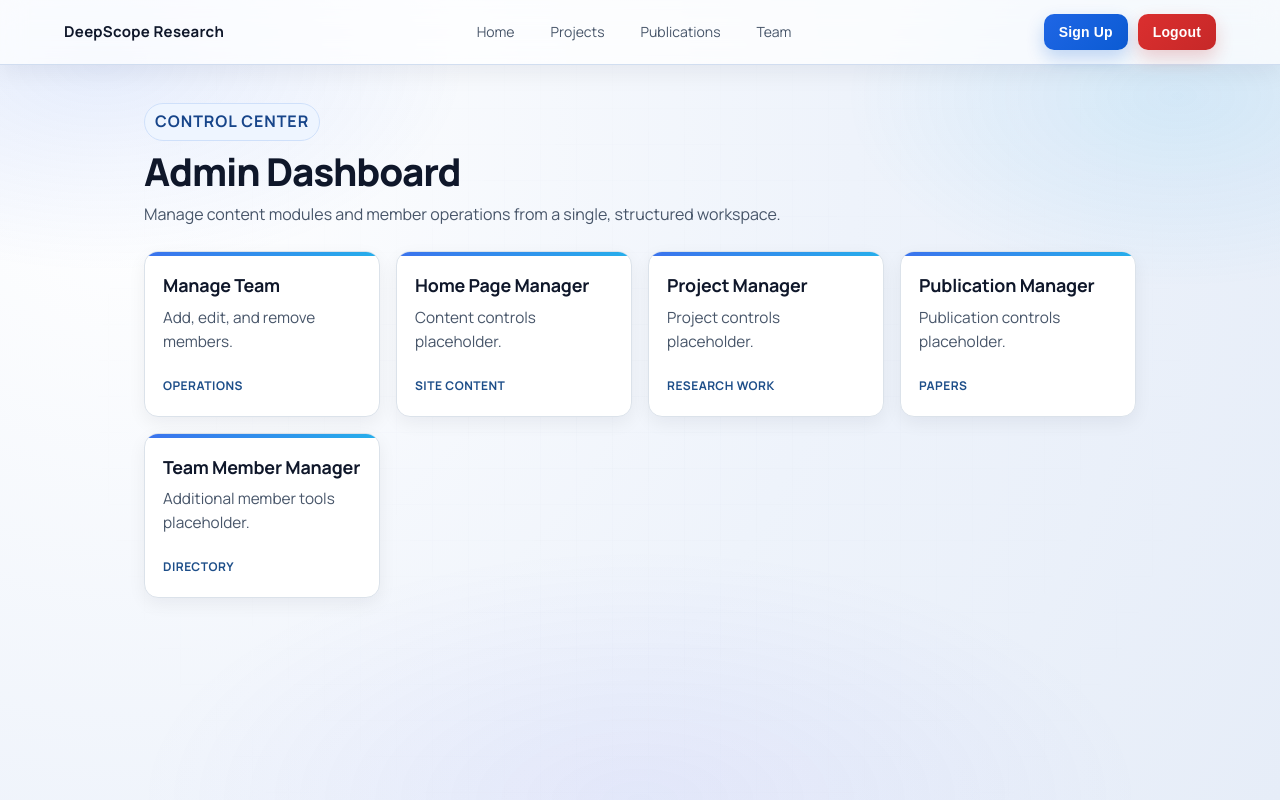
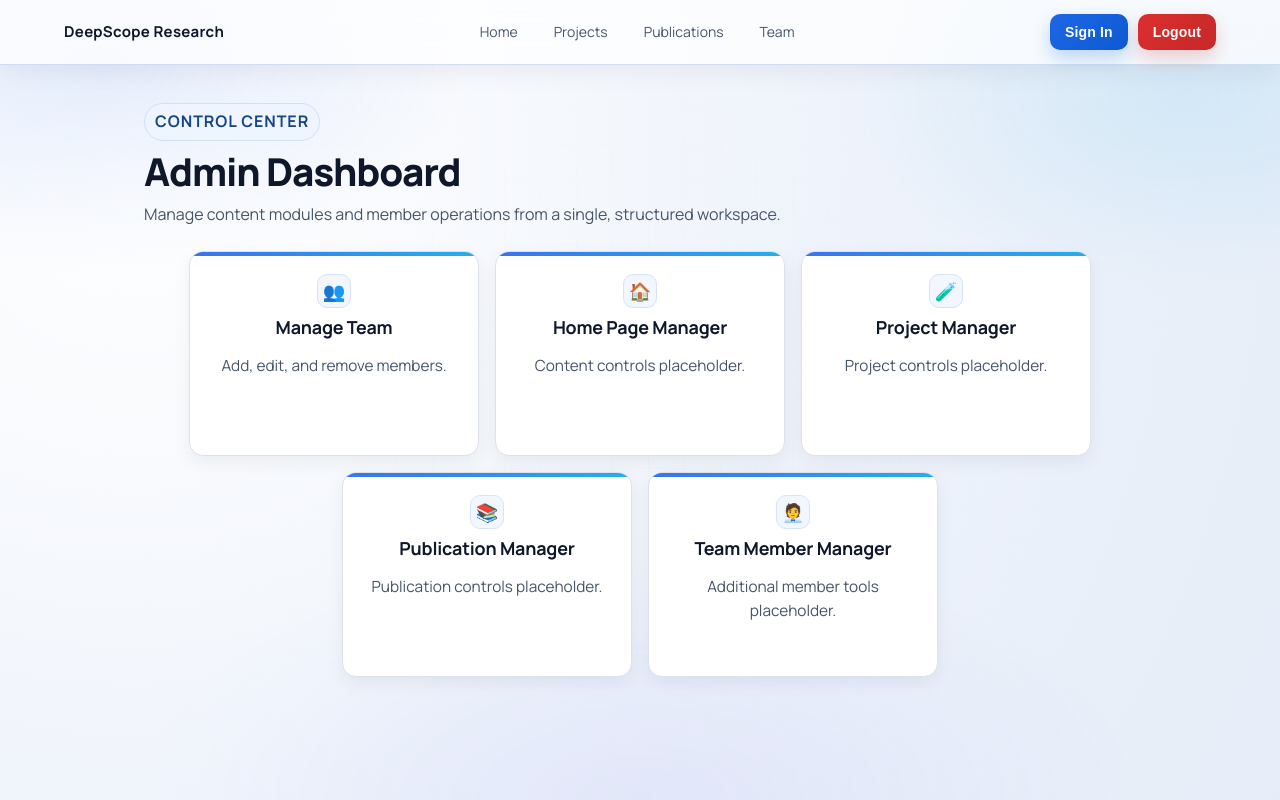
Before and after one commit to hijbullahx/dscoperesearch, a Django app: page /admin-panel/ in a window 1280 px wide. Run offline with Django 5.2, Linux system fonts and the light colour scheme; the visitor is signed in with stand-in values (Sample User, id 1).

Commit message:
Refactor admin dashboard tiles for improved layout and accessibility

```diff
--- a/static/web/styles.css
+++ b/static/web/styles.css
@@ -407,7 +407,10 @@ body::after {
 }
 
 .admin-grid {
-  grid-template-columns: repeat(auto-fit, minmax(230px, 1fr));
+  display: flex;
+  flex-wrap: wrap;
+  justify-content: center;
+  gap: 16px;
 }
 
 .admin-tile {
@@ -416,6 +419,12 @@ body::after {
   position: relative;
   overflow: hidden;
   padding-top: 22px;
+  display: flex;
+  flex-direction: column;
+  align-items: center;
+  text-align: center;
+  width: min(100%, 290px);
+  min-height: 205px;
 }
 
 .admin-tile::before {
@@ -430,17 +439,39 @@ body::after {
 }
 
 .admin-tile h3 {
+  margin-top: 0;
   margin-bottom: 8px;
 }
 
-.tile-meta {
-  margin-top: 12px;
-  display: inline-block;
-  font-size: 12px;
-  font-weight: 700;
-  letter-spacing: 0.04em;
-  text-transform: uppercase;
-  color: #1d4e89;
+.admin-tile-head {
+  display: flex;
+  flex-direction: column;
+  align-items: center;
+  gap: 8px;
+  margin-bottom: 4px;
+}
+
+.admin-tile-icon {
+  width: 34px;
+  height: 34px;
+  border-radius: 10px;
+  border: 1px solid #d7e4f8;
+  background: #f1f6ff;
+  display: inline-flex;
+  align-items: center;
+  justify-content: center;
+  font-size: 18px;
+  line-height: 1;
+  transition: transform 180ms ease, box-shadow 180ms ease;
+}
+
+.admin-tile:hover .admin-tile-icon {
+  transform: translateY(-1px) scale(1.06);
+  box-shadow: 0 8px 14px rgba(37, 99, 235, 0.18);
+}
+
+.admin-tile .muted {
+  margin-top: 2px;
 }
 
 a.btn,
--- a/templates/web/admin_dashboard.html
+++ b/templates/web/admin_dashboard.html
@@ -8,10 +8,40 @@
 </section>
 
 <div class="grid admin-grid">
-  <a class="card admin-tile" href="/admin-panel/team/"><h3>Manage Team</h3><p class="muted">Add, edit, and remove members.</p><span class="tile-meta">Operations</span></a>
-  <a class="card admin-tile" href="/admin-panel/home/"><h3>Home Page Manager</h3><p class="muted">Content controls placeholder.</p><span class="tile-meta">Site Content</span></a>
-  <a class="card admin-tile" href="/admin-panel/projects/"><h3>Project Manager</h3><p class="muted">Project controls placeholder.</p><span class="tile-meta">Research Work</span></a>
-  <a class="card admin-tile" href="/admin-panel/publications/"><h3>Publication Manager</h3><p class="muted">Publication controls placeholder.</p><span class="tile-meta">Papers</span></a>
-  <a class="card admin-tile" href="/admin-panel/team-members/"><h3>Team Member Manager</h3><p class="muted">Additional member tools placeholder.</p><span class="tile-meta">Directory</span></a>
+  <a class="card admin-tile" href="/admin-panel/team/">
+    <div class="admin-tile-head">
+      <span class="admin-tile-icon" aria-hidden="true">👥</span>
+      <h3>Manage Team</h3>
+    </div>
+    <p class="muted">Add, edit, and remove members.</p>
+  </a>
+  <a class="card admin-tile" href="/admin-panel/home/">
+    <div class="admin-tile-head">
+      <span class="admin-tile-icon" aria-hidden="true">🏠</span>
+      <h3>Home Page Manager</h3>
+    </div>
+    <p class="muted">Content controls placeholder.</p>
+  </a>
+  <a class="card admin-tile" href="/admin-panel/projects/">
+    <div class="admin-tile-head">
+      <span class="admin-tile-icon" aria-hidden="true">🧪</span>
+      <h3>Project Manager</h3>
+    </div>
+    <p class="muted">Project controls placeholder.</p>
+  </a>
+  <a class="card admin-tile" href="/admin-panel/publications/">
+    <div class="admin-tile-head">
+      <span class="admin-tile-icon" aria-hidden="true">📚</span>
+      <h3>Publication Manager</h3>
+    </div>
+    <p class="muted">Publication controls placeholder.</p>
+  </a>
+  <a class="card admin-tile" href="/admin-panel/team-members/">
+    <div class="admin-tile-head">
+      <span class="admin-tile-icon" aria-hidden="true">🧑‍💼</span>
+      <h3>Team Member Manager</h3>
+    </div>
+    <p class="muted">Additional member tools placeholder.</p>
+  </a>
 </div>
 {% endblock %}
--- a/templates/web/base.html
+++ b/templates/web/base.html
@@ -26,7 +26,7 @@
             aria-controls="signup-menu"
             aria-expanded="false"
           >
-            Sign Up
+            Sign In
           </button>
           {% if request.user.is_authenticated and request.user.is_staff %}
             <form method="post" action="/admin-panel/logout/" class="nav-logout-form">
```
